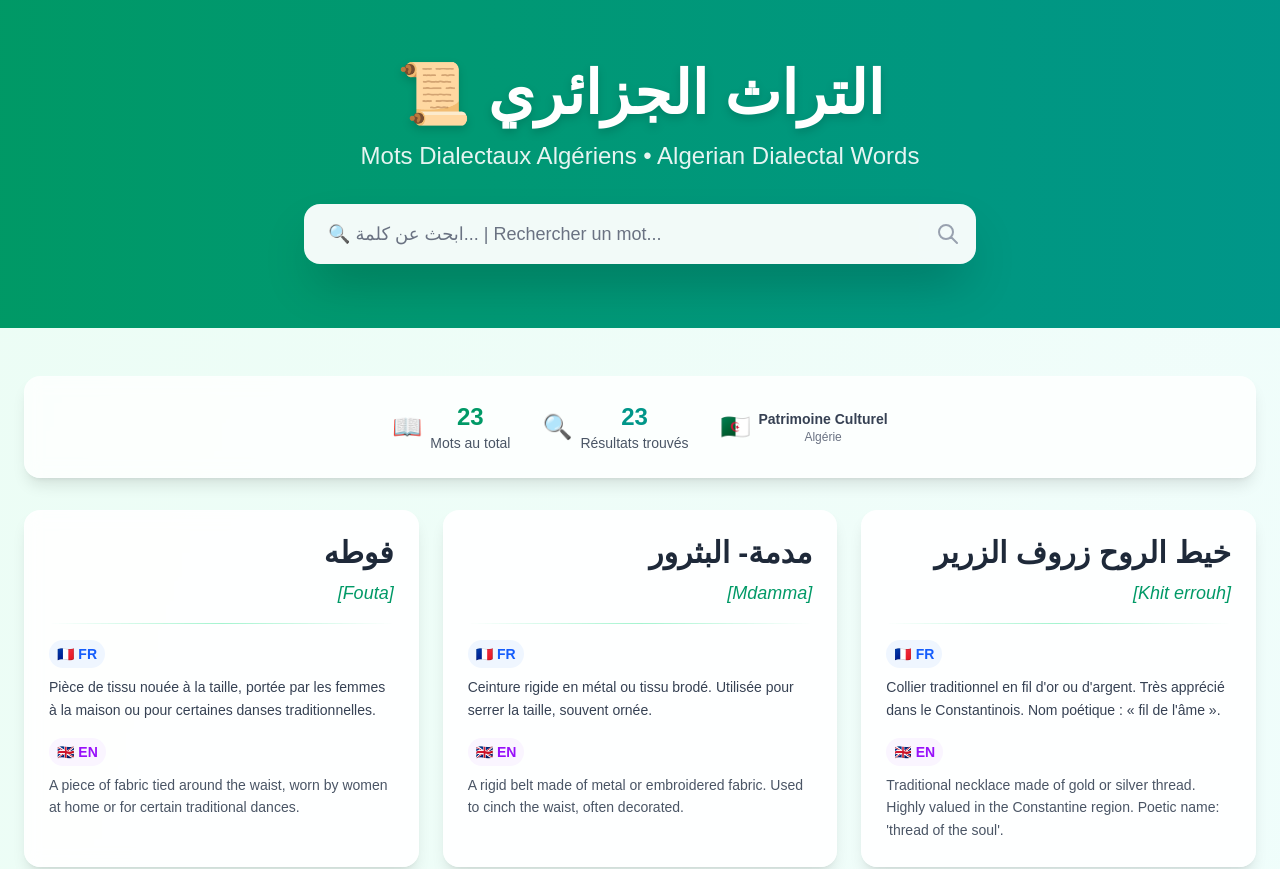
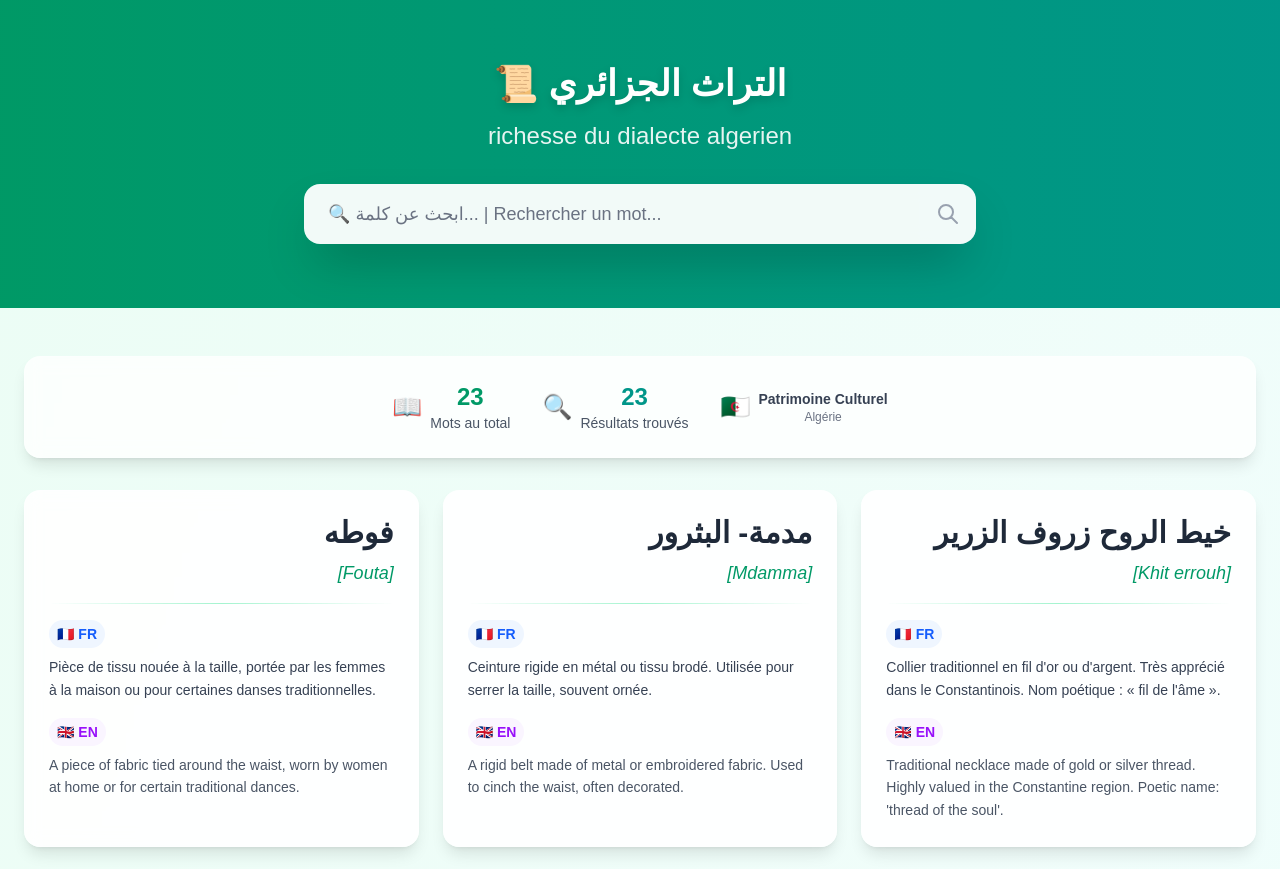
Before and after one commit to ChikhM1948/Algerian-Dress-Thurat-main, a Next.js app: page /dialectal in a window 1280 px wide. Shown: the top 869 px of the page. Built offline with nearby package versions, Linux system fonts and the light colour scheme; a web font is replaced by a local one.

Commit message:
Last Chnage

```diff
--- a/app/dialectal/page.js
+++ b/app/dialectal/page.js
@@ -155,12 +155,11 @@ export default function DialectalPage() {
       {/* Header Section */}
       <div className="bg-gradient-to-r from-emerald-600 to-teal-600 text-white py-16 px-6">
         <div className="max-w-6xl mx-auto text-center">
-          <h1 className="text-5xl md:text-6xl font-bold mb-4 drop-shadow-lg">
+          <h1 className="text-4xl md:text-4xl font-bold mb-4 drop-shadow-lg">
             📜 التراث الجزائري
           </h1>
           <p className="text-xl md:text-2xl opacity-90 font-light">
-            Mots Dialectaux Algériens • Algerian Dialectal Words
-          </p>
+              richesse du dialecte algerien          </p>
           <div className="mt-8 max-w-2xl mx-auto">
             <div className="relative">
               <input
--- a/app/page.js
+++ b/app/page.js
@@ -21,7 +21,7 @@ const products = [
   { id: 10, name: "Chedda Tlemcenienne ", region: "Tlemcen", price: "18000 Da", description: "Tunique ample, portée en Afrique du Nord.", image: "/tlemcenienne.jpg" },
   { id: 11, name: "Karakou Algérois ", region: "Alger", price: "11000 Da", description: "Tunique ample, portée en Afrique du Nord.", image: "/karakoualger.jpg" },
   { id: 12, name: "Gandoura El-madjboud  ", region: "Alger", price: "10000 Da", description: "Tunique ample, portée en Afrique du Nord.", image: "/ghlila.jpg" },
-  { id: 13, name: "Le Fergani Constantinois  ", region: "Constantine", price: "13000 Da", description: "Tunique ample, portée en Afrique du Nord.", image: "/fergani.jpg" },
+  { id: 13, name: "Tegrifa  ", region: "Constantine", price: "13000 Da", description: "Tunique ample, portée en Afrique du Nord.", image: "/fergani.jpg" },
   { id: 14, name: "La Taqendurt ", region: "Béjaïa", price: "7000 Da", description: "Tunique ample, portée en Afrique du Nord.", image: "/taqendurt.jpg" },
   { id: 15, name: "Le Caftan El Mansouriya  ", region: "Tlemcen", price: "9000 Da", description: "Tunique ample, portée en Afrique du Nord.", image: "/elmansoriya.jpg" },
   { id: 16, name: "Mlahfa Chaouïa", region: "Batna", price: "8000 Da", description: "Tunique ample, portée en Afrique du Nord.", image: "/malhfa.jpg" },
--- a/app/products/[id]/page.js
+++ b/app/products/[id]/page.js
@@ -19,7 +19,7 @@ const products = [
   { id: 10, name: "Chedda Tlemcenienne ", region: "Tlemcen", price: "18000 Da", description: "Tunique ample, portée en Afrique du Nord.", image: "/tlemcenienne.jpg" },
   { id: 11, name: "Karakou Algérois ", region: "Alger", price: "11000 Da", description: "Tunique ample, portée en Afrique du Nord.", image: "/karakoualger.jpg" },
   { id: 12, name: "Gandoura El-madjboud ", region: "Alger", price: "10000 Da", description: "Tunique ample, portée en Afrique du Nord.", image: "/ghlila.jpg" },
-  { id: 13, name: "Le Fergani Constantinois  ", region: "Constantine", price: "13000 Da", description: "Tunique ample, portée en Afrique du Nord.", image: "/fergani.jpg" },
+  { id: 13, name: "Tegrifa  ", region: "Constantine", price: "13000 Da", description: "Tunique ample, portée en Afrique du Nord.", image: "/fergani.jpg" },
   { id: 14, name: "La Taqendurt ", region: "Béjaïa", price: "7000 Da", description: "Tunique ample, portée en Afrique du Nord.", image: "/taqendurt.jpg" },
   { id: 15, name: "Le Caftan El Mansouriya  ", region: "Tlemcen", price: "9000 Da", description: "Tunique ample, portée en Afrique du Nord.", image: "/elmansoriya.jpg" },
   { id: 16, name: "Mlahfa Chaouïa", region: "Batna", price: "8000 Da", description: "Tunique ample, portée en Afrique du Nord.", image: "/malhfa.jpg" },
```
Also changed, not shown: public/chachiasoltani.jpg.
